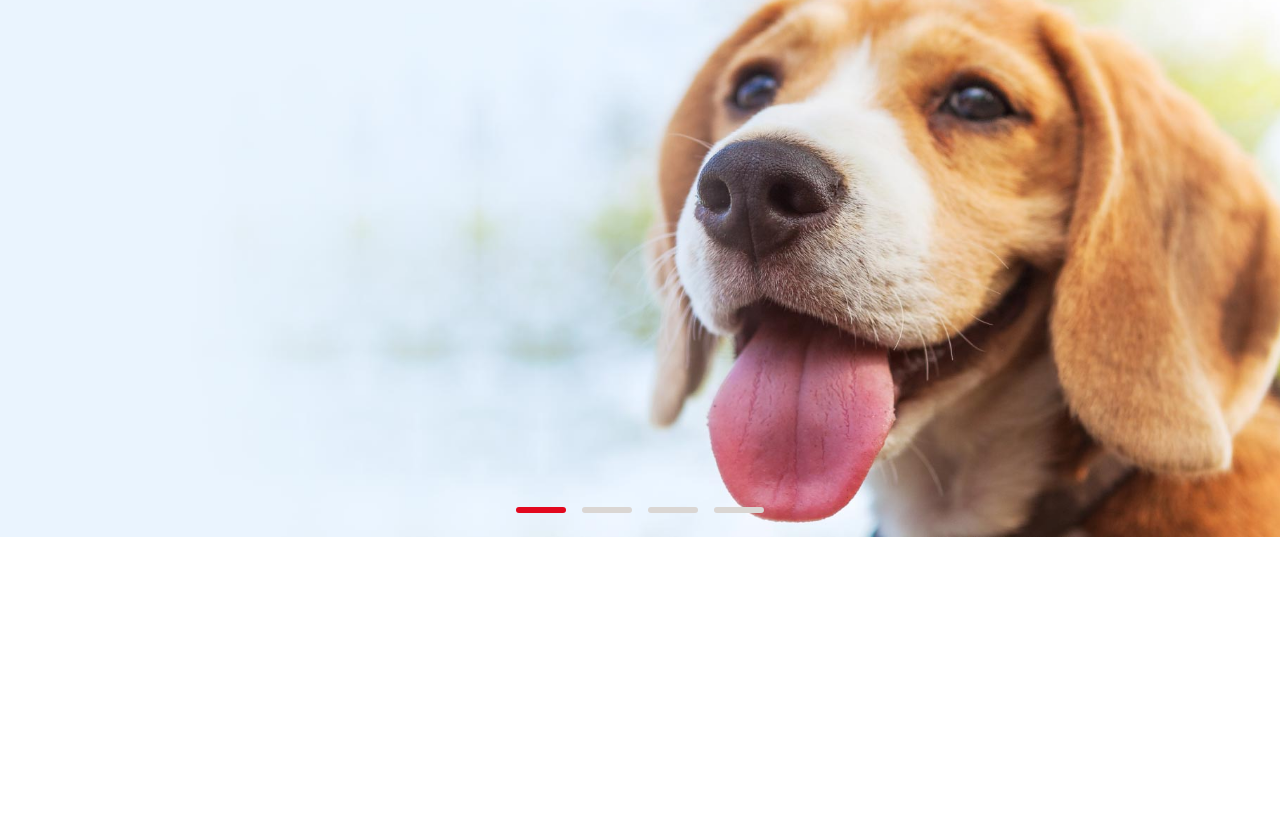
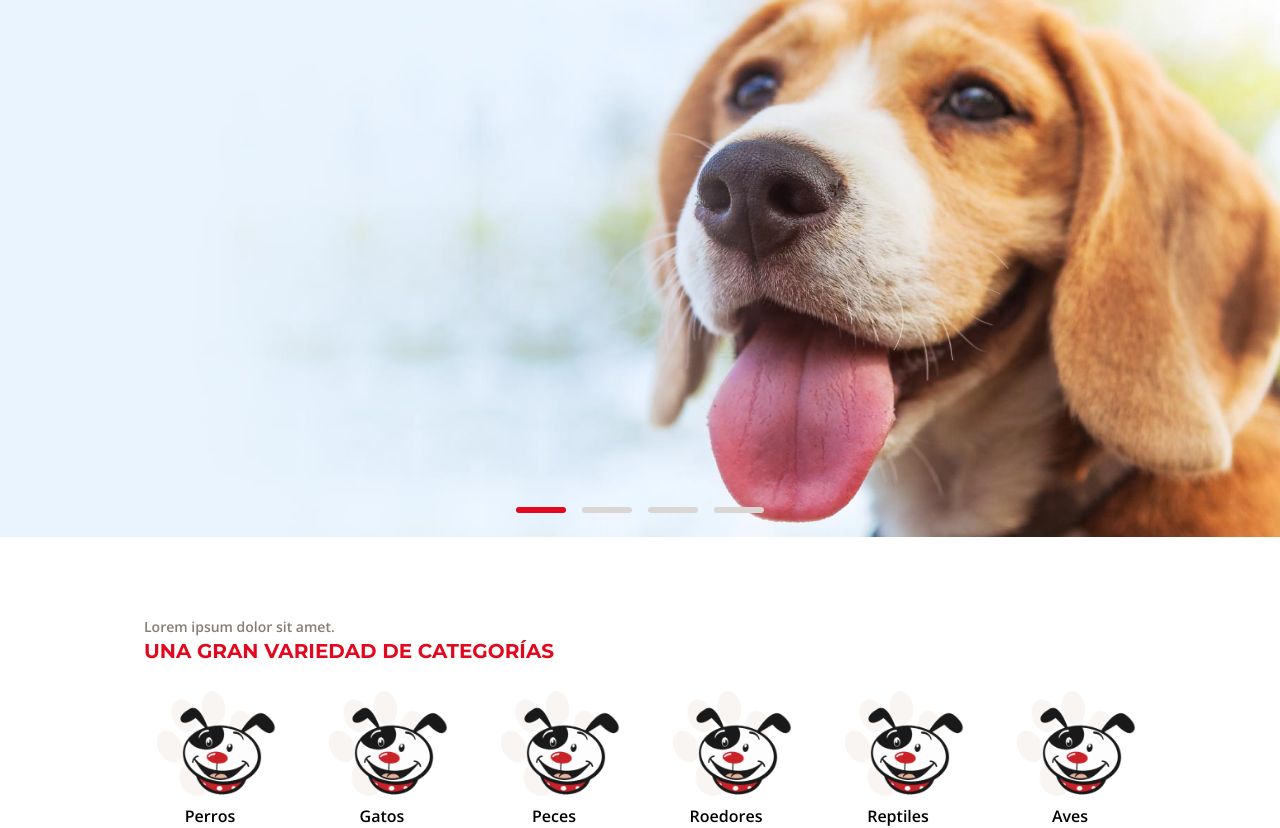
Before and after one commit to danielmoret/maxipet-landing, a Next.js app: page / in a window 1280 px wide. Shown: the part 193-1021 px from the top of the page. Before the commit the page ends 800 px from the top, so only its background shows below. Built offline with nearby package versions, Linux system fonts and the light colour scheme.

Commit message:
feat: add categories component and category card component

```diff
--- /dev/null
+++ b/components/Categories.js
@@ -0,0 +1,22 @@
+import Image from 'next/image';
+import dogIcon from '../public/images/categories/dog-icon.png';
+import CategoryCard from './CategoryCard';
+
+const Categories = () => (
+  <section className="px-36 mt-20">
+    <p className="text-sm text-[#867D77]">Lorem ipsum dolor sit amet. </p>
+    <p className="text-xl text-[#E2081E] font-monserrat font-bold">
+      UNA GRAN VARIEDAD DE CATEGORÍAS
+    </p>
+    <section className="flex justify-center gap-10 mt-4">
+      <CategoryCard name="Perros" image={dogIcon} />
+      <CategoryCard name="Gatos" image={dogIcon} />
+      <CategoryCard name="Peces" image={dogIcon} />
+      <CategoryCard name="Roedores" image={dogIcon} />
+      <CategoryCard name="Reptiles" image={dogIcon} />
+      <CategoryCard name="Aves" image={dogIcon} />
+    </section>
+  </section>
+);
+
+export default Categories;
--- /dev/null
+++ b/components/CategoryCard.js
@@ -0,0 +1,10 @@
+import Image from 'next/image';
+
+const CategoryCard = ({ name, image }) => (
+  <div className="flex flex-col items-center  justify-center">
+    <Image src={image} />
+    <span>{name}</span>
+  </div>
+);
+
+export default CategoryCard;
--- a/pages/index.tsx
+++ b/pages/index.tsx
@@ -1,12 +1,14 @@
 import React from 'react';
 import Navbar from '../components/Navbar';
 import Banner from '../components/Banner';
+import Categories from '../components/Categories';
 
 function HomePage() {
   return (
     <div className="min-h-screen  bg-white flex flex-col dark:bg-black">
       <Navbar />
       <Banner />
+      <Categories />
       {/* <section className="max-w-screen-md m-auto h-full">
         <article className="">
           <a href="https://avilatek.dev" target="_blank" rel="noreferrer">
```
Also changed, not shown: public/images/categories/dog-icon.png (added).
